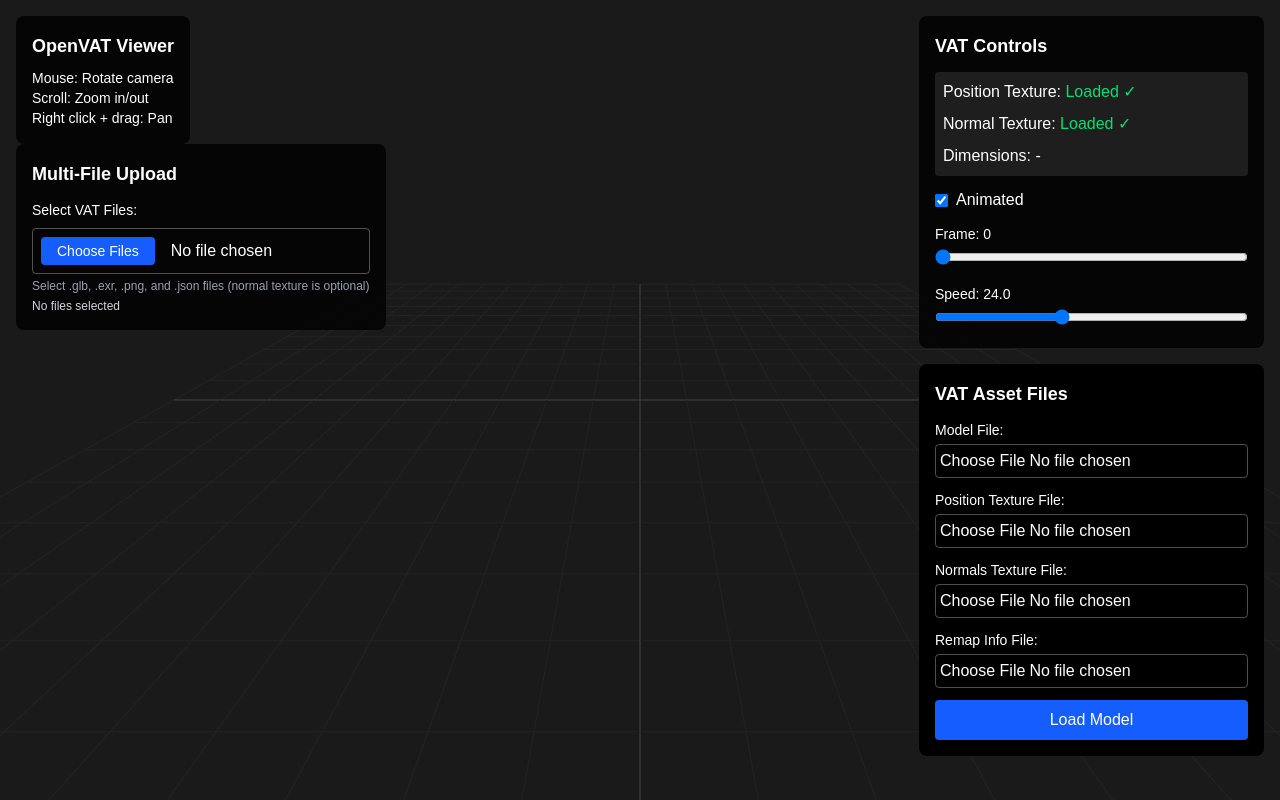
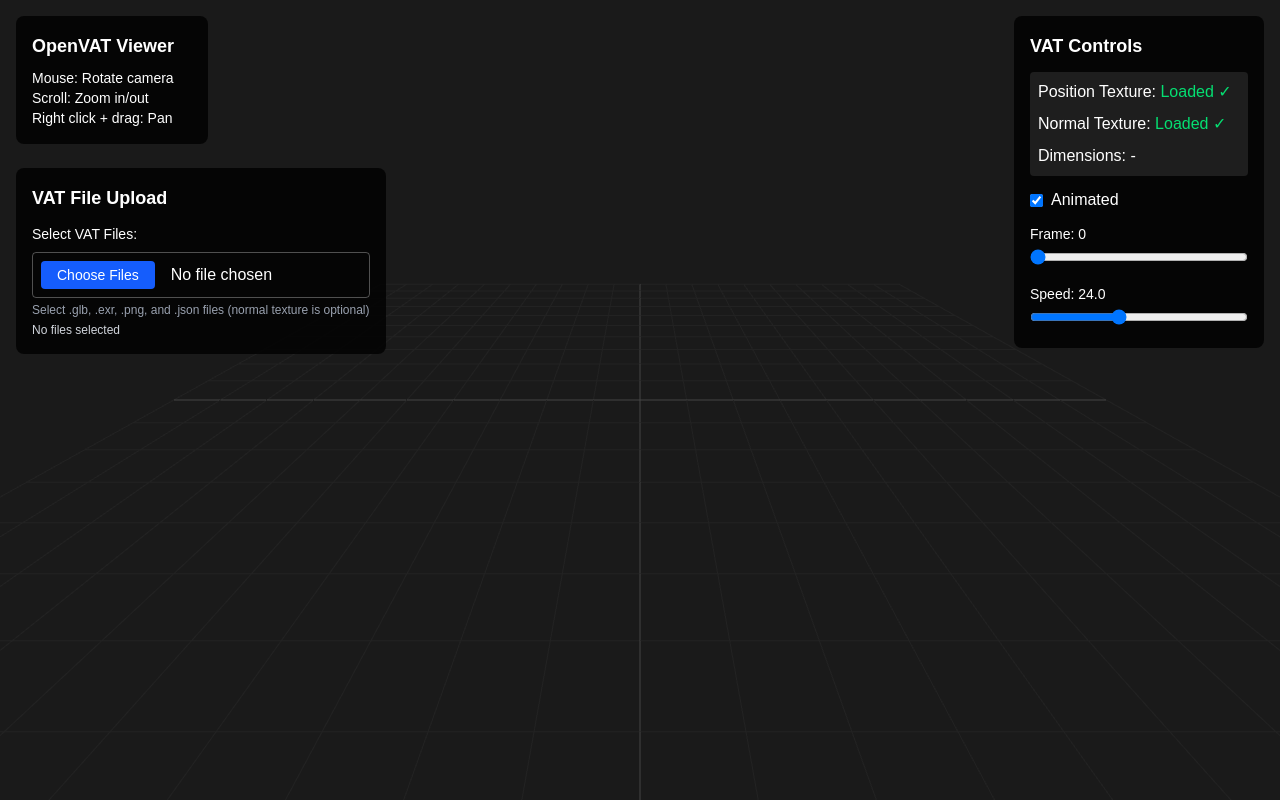
Before and after one commit to meverett/openvat-threejs-viewer, a Next.js app: page / in a window 1280 px wide. Built offline with nearby package versions, Linux system fonts and the light colour scheme.

Commit message:
Refactored to use a multi file upload

```diff
--- a/src/components/VATViewer.tsx
+++ b/src/components/VATViewer.tsx
@@ -112,13 +112,8 @@ const VATViewer: React.FC<VATViewerProps> = () => {
   const [isAnimated, setIsAnimated] = useState(true);
   const [currentFrame, setCurrentFrame] = useState(0);
   const [speed, setSpeed] = useState(24.0);
-  const [modelFile, setModelFile] = useState<File | null>(null);
-  const [positionTextureFile, setPositionTextureFile] = useState<File | null>(null);
-  const [normalTextureFile, setNormalTextureFile] = useState<File | null>(null);
-  const [remapInfoFile, setRemapInfoFile] = useState<File | null>(null);
   const [loading, setLoading] = useState(false);
   const [error, setError] = useState<string | null>(null);
-  const [shouldLoadModel, setShouldLoadModel] = useState(false);
 
   // New state variables for multi-file upload system
   const [uploadedFiles, setUploadedFiles] = useState<File[]>([]);
@@ -129,10 +124,17 @@ const VATViewer: React.FC<VATViewerProps> = () => {
   // Ref for file input element
   const fileInputRef = useRef<HTMLInputElement>(null);
 
-  // Reset shouldLoadModel when files change to prevent immediate loading
+  // New state for automatic model loading from multi-file system
+  const [shouldLoadModelFromMultiFile, setShouldLoadModelFromMultiFile] = useState(false);
+
+  // Reset multi-file loading trigger when model is successfully loaded
   useEffect(() => {
-    setShouldLoadModel(false);
-  }, [modelFile, positionTextureFile, normalTextureFile, remapInfoFile]);
+    if (shouldLoadModelFromMultiFile && classifiedFiles?.modelFile && vatTexture && vatParams) {
+      // Model has been loaded successfully, reset the trigger
+      setShouldLoadModelFromMultiFile(false);
+      console.log('Multi-file model loading completed, trigger reset');
+    }
+  }, [shouldLoadModelFromMultiFile, classifiedFiles, vatTexture, vatParams]);
 
   // Handle multi-file upload and classification
   const handleMultiFileUpload = (files: File[]) => {
@@ -162,6 +164,17 @@ const VATViewer: React.FC<VATViewerProps> = () => {
         console.log(`- ${file.name}: extension=${file.name.split('.').pop()}, isVnrm=${isVnrm}`);
       });
 
+      // If validation passes, automatically process the files
+      if (validation.isValid) {
+        console.log('Validation passed - starting automatic file processing...');
+        // Use setTimeout to ensure state updates are complete before processing
+        setTimeout(() => {
+          processMultiFileUpload(classified);
+        }, 100);
+      } else {
+        console.log('Validation failed - manual intervention required');
+      }
+
     } catch (error) {
       console.error('Error processing files:', error);
       setFileValidation({
@@ -189,10 +202,57 @@ const VATViewer: React.FC<VATViewerProps> = () => {
     setClassifiedFiles(null);
     setFileValidation(null);
     setIsProcessingFiles(false);
+    setShouldLoadModelFromMultiFile(false);
 
     // Reset the file input element to clear the displayed file count
     if (fileInputRef.current) {
       fileInputRef.current.value = '';
+    }
+  };
+
+  // Automatic file processing function for multi-file upload system
+  const processMultiFileUpload = async (classified: ClassifiedFiles) => {
+    if (!classified.modelFile || !classified.positionTexture || !classified.remapInfoFile) {
+      console.log('Missing required files for automatic processing');
+      return;
+    }
+
+    setLoading(true);
+    setError(null);
+
+    try {
+      console.log('=== Starting Automatic File Processing ===');
+
+      // Load position texture first
+      const texture = await loadVATTextureFromFile(classified.positionTexture);
+      setVatTexture(texture);
+      console.log('Position texture loaded successfully');
+
+      // Load normal texture if provided (optional)
+      if (classified.normalTexture) {
+        const normalTexture = await loadVATNormalTextureFromFile(classified.normalTexture);
+        setVatNormalTexture(normalTexture);
+        console.log('Normal texture loaded successfully');
+      } else {
+        console.log('No normal texture provided - using position texture only');
+      }
+
+      // Load remap info with the loaded texture
+      await loadVATRemapInfoFromFile(classified.remapInfoFile, texture);
+      console.log('Remap info loaded successfully');
+
+      // Signal that the model should now be loaded from the multi-file system
+      setShouldLoadModelFromMultiFile(true);
+
+      console.log('=== Automatic File Processing Complete ===');
+      console.log('Model ready to load:', classified.modelFile.name);
+      console.log('Multi-file loading trigger set to true');
+
+    } catch (error) {
+      console.error('Error in automatic file processing:', error);
+      setError(error instanceof Error ? error.message : 'Failed to process files automatically');
+    } finally {
+      setLoading(false);
     }
   };
 
@@ -284,39 +344,7 @@ const VATViewer: React.FC<VATViewerProps> = () => {
     });
   };
 
-  const handleLoadModel = async () => {
-    if (!modelFile || !positionTextureFile || !remapInfoFile) {
-      setError('Please select all required files');
-      return;
-    }
-
-    setLoading(true);
-    setError(null);
-
-    try {
-      // Load position texture first
-      const texture = await loadVATTextureFromFile(positionTextureFile);
-      setVatTexture(texture);
-
-      // Load normal texture if provided (optional)
-      if (normalTextureFile) {
-        const normalTexture = await loadVATNormalTextureFromFile(normalTextureFile);
-        setVatNormalTexture(normalTexture);
-      }
-
-      // Load remap info with the loaded texture
-      await loadVATRemapInfoFromFile(remapInfoFile, texture);
-
-      // Signal that the model should now be loaded
-      setShouldLoadModel(true);
-
-      setLoading(false);
-    } catch (error) {
-      console.error('Error loading model:', error);
-      setError(error instanceof Error ? error.message : 'Failed to load model');
-      setLoading(false);
-    }
-  };
+  // handleLoadModel function is removed as per the edit hint
 
   return (
     <div className="w-full h-screen">
@@ -332,8 +360,8 @@ const VATViewer: React.FC<VATViewerProps> = () => {
           isAnimated={isAnimated}
           currentFrame={currentFrame}
           speed={speed}
-          modelFile={modelFile}
-          shouldLoadModel={shouldLoadModel}
+          modelFile={classifiedFiles?.modelFile || null}
+          shouldLoadModel={shouldLoadModelFromMultiFile}
           loading={loading}
           error={error}
         />
@@ -416,72 +444,22 @@ const VATViewer: React.FC<VATViewerProps> = () => {
           </div>
         </div>
 
-        {/* File Upload Controls */}
-        <div className="bg-black text-white p-4 rounded-lg min-w-[250px]">
-          <h4 className="text-lg font-semibold mb-3">VAT Asset Files</h4>
-
-          <div className="space-y-3">
-            <div>
-              <label className="block text-sm mb-1">Model File:</label>
-              <input
-                type="file"
-                accept=".glb"
-                onChange={(e) => setModelFile(e.target.files?.[0] || null)}
-                className="w-full text-white bg-transparent border border-white/30 rounded p-1"
-              />
+        {/* File Upload Controls - REMOVED */}
       </div>
 
-            <div>
-              <label className="block text-sm mb-1">Position Texture File:</label>
-              <input
-                type="file"
-                accept=".exr"
-                onChange={(e) => setPositionTextureFile(e.target.files?.[0] || null)}
-                className="w-full text-white bg-transparent border border-white/30 rounded p-1"
-              />
-            </div>
-
-            <div>
-              <label className="block text-sm mb-1">Normals Texture File:</label>
-              <input
-                type="file"
-                accept=".exr"
-                onChange={(e) => setNormalTextureFile(e.target.files?.[0] || null)}
-                className="w-full text-white bg-transparent border border-white/30 rounded p-1"
-              />
-            </div>
-
-            <div>
-              <label className="block text-sm mb-1">Remap Info File:</label>
-              <input
-                type="file"
-                accept=".json"
-                onChange={(e) => setRemapInfoFile(e.target.files?.[0] || null)}
-                className="w-full text-white bg-transparent border border-white/30 rounded p-1"
-              />
-            </div>
-
-            <button
-              onClick={handleLoadModel}
-              className="w-full bg-blue-600 hover:bg-blue-700 text-white py-2 px-4 rounded transition-colors"
-            >
-              Load Model
-            </button>
-          </div>
-        </div>
-      </div>
-
+      {/* Left Side Controls Container */}
+      <div className="absolute top-4 left-4 z-10 space-y-6">
         {/* Info Panel */}
-      <div className="absolute top-4 left-4 z-10 bg-black/80 text-white p-4 rounded-lg">
+        <div className="bg-black/80 text-white p-4 rounded-lg w-48">
           <h3 className="text-lg font-semibold mb-2">OpenVAT Viewer</h3>
           <p className="text-sm">Mouse: Rotate camera</p>
           <p className="text-sm">Scroll: Zoom in/out</p>
           <p className="text-sm">Right click + drag: Pan</p>
         </div>
 
-      {/* Multi-File Upload Panel - Left Side */}
-      <div className="absolute top-4 left-4 z-10 mt-32 bg-black/80 text-white p-4 rounded-lg min-w-[280px]">
-        <h4 className="text-lg font-semibold mb-3">Multi-File Upload</h4>
+        {/* VAT File Upload */}
+        <div className="bg-black/80 text-white p-4 rounded-lg min-w-[280px]">
+          <h4 className="text-lg font-semibold mb-3">VAT File Upload</h4>
 
           <div className="space-y-3">
             {/* File Input */}
@@ -509,6 +487,13 @@ const VATViewer: React.FC<VATViewerProps> = () => {
             {isProcessingFiles && (
               <div className="text-center py-2">
                 <div className="text-blue-400">Processing files...</div>
+              </div>
+            )}
+
+            {/* Automatic Processing Status */}
+            {shouldLoadModelFromMultiFile && (
+              <div className="text-center py-2">
+                <div className="text-green-400">Loading model automatically...</div>
               </div>
             )}
 
@@ -560,7 +545,7 @@ const VATViewer: React.FC<VATViewerProps> = () => {
                 {/* Success Message */}
                 {fileValidation.isValid && (
                   <div className="text-green-400 text-sm font-semibold text-center py-2 bg-green-400/10 rounded">
-                  All files ready! ✓
+                    {shouldLoadModelFromMultiFile ? 'Loading model automatically...' : 'All files ready! ✓'}
                   </div>
                 )}
               </div>
@@ -578,6 +563,7 @@ const VATViewer: React.FC<VATViewerProps> = () => {
           </div>
         </div>
       </div>
+    </div>
   );
 };
 
```
Lines whose indentation alone changed are shown as unchanged.
